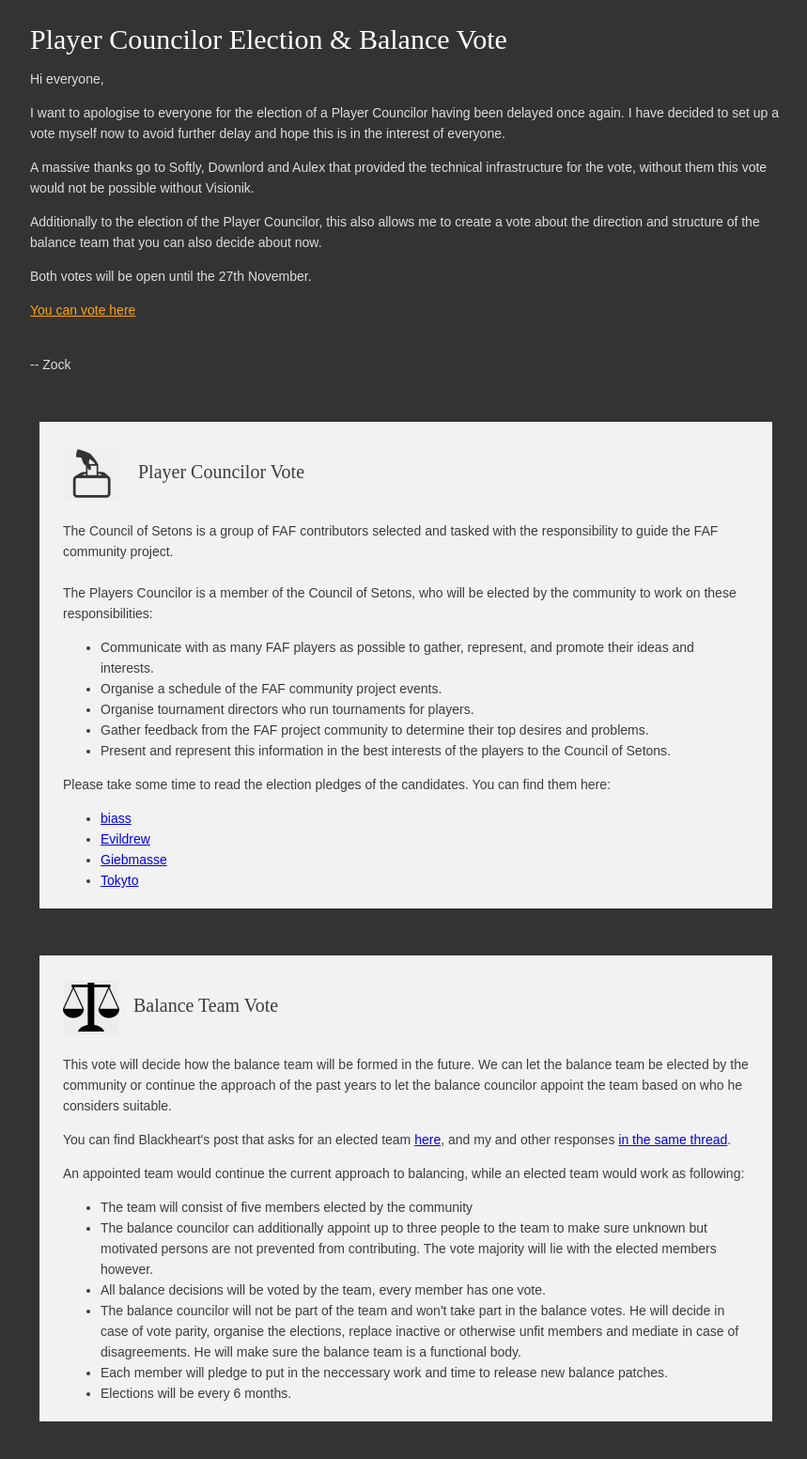
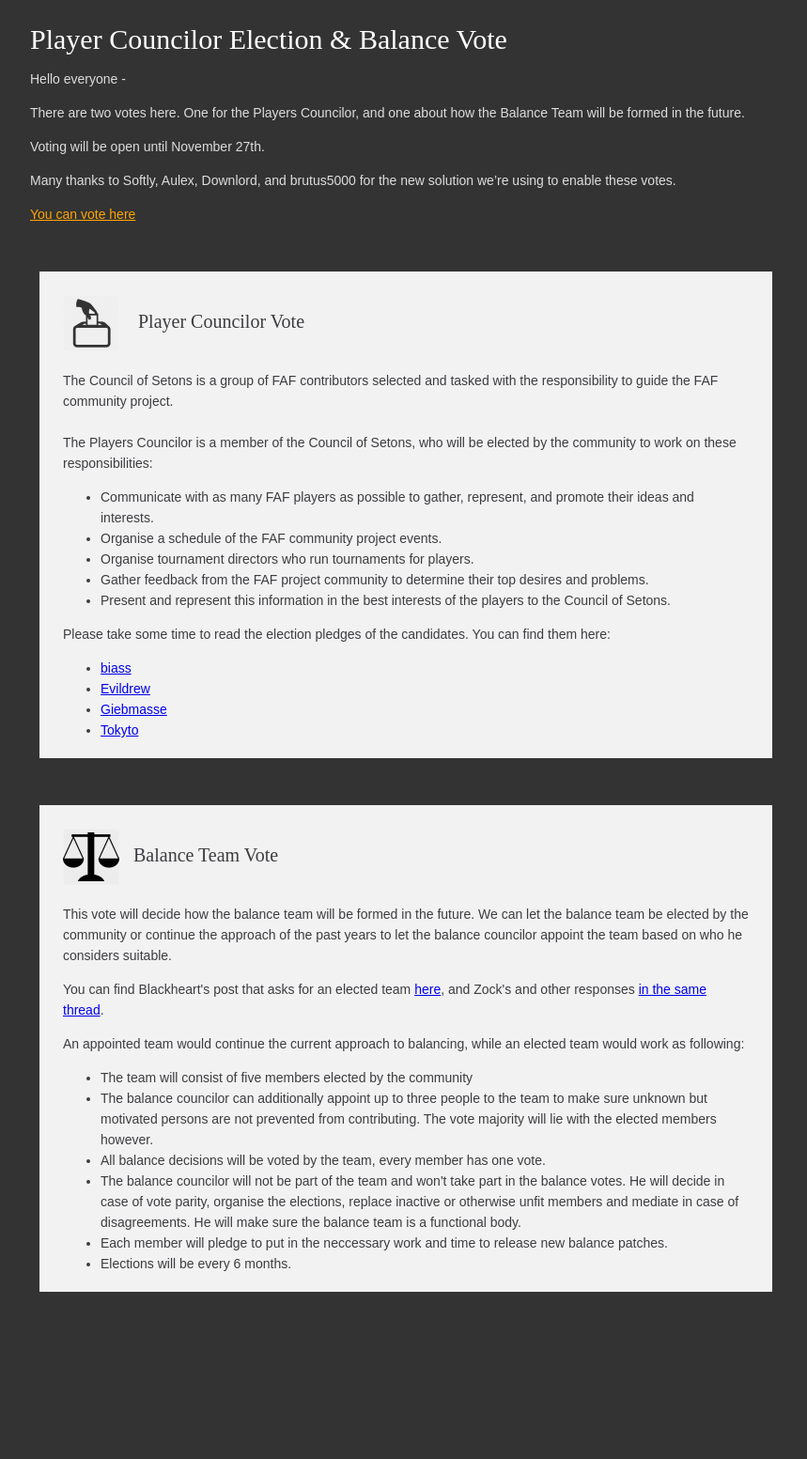
Before and after one commit to Zockyzock/softvote, a Flask app: page / in a window 1280 px wide. Shown: the top 1553 px of the page at 94% size, without its empty margins (208-1067 px from the left). After the commit the page ends 1375 px from the top, so only its background shows below. Run offline with Flask 2, Linux system fonts and the light colour scheme; some web fonts are replaced.

Commit message:
Update home.html

```diff
--- a/webapp/templates/home.html
+++ b/webapp/templates/home.html
@@ -15,13 +15,11 @@
                     <td id="main">
                         <div id="intro">
                             <h1>Player Councilor Election & Balance Vote</h1>
-                            <p>Hi everyone,</p>
-							<p>I want to apologise to everyone for the election of a Player Councilor having been delayed once again. I have decided to set up a vote myself now to avoid further delay and hope this is in the interest of everyone.</p>
-                            <p>A massive thanks go to Softly, Downlord and Aulex that provided the technical infrastructure for the vote, without them this vote would not be possible without Visionik.</p>
-							<p>Additionally to the election of the Player Councilor, this also allows me to create a vote about the direction and structure of the balance team that you can also decide about now.</p>
-							<p>Both votes will be open until the 27th November.</p>
-							<p><a href="/login" style="color: orange; vcolor: red">You can vote here</a></p>
-                            <p><br>-- Zock</p>
+                       		<p>Hello everyone -</p>
+				<p>There are two votes here.  One for the Players Councilor, and one about how the Balance Team will be formed in the future.</p>
+                      		<p>Voting will be open until November 27th.</p>
+				<p>Many thanks to Softly, Aulex, Downlord, and brutus5000 for the new solution we’re using to enable these votes.</p>
+				<p><a href="/login" style="color: orange; vcolor: red">You can vote here</a></p>
                         </div>
 
 
@@ -50,7 +48,7 @@
                         <div id="aeont1maa" class="card">
                             <h3><img src="/static/img/balance.png">Balance Team Vote</h3>
                             <p>This vote will decide how the balance team will be formed in the future. We can let the balance team be elected by the community or continue the approach of the past years to let the balance councilor appoint the team based on who he considers suitable.</p>
-							<p>You can find Blackheart's post that asks for an elected team <a href="http://forums.faforever.com/viewtopic.php?f=67&t=13130">here</a>, and my and other responses <a href="http://forums.faforever.com/viewtopic.php?f=67&t=13130&start=40#p135382">in the same thread</a>.</p>
+							<p>You can find Blackheart's post that asks for an elected team <a href="http://forums.faforever.com/viewtopic.php?f=67&t=13130">here</a>, and Zock's and other responses <a href="http://forums.faforever.com/viewtopic.php?f=67&t=13130&start=40#p135382">in the same thread</a>.</p>
 							<p>An appointed team would continue the current approach to balancing, while an elected team would work as following:
 							<ul>
 							<li>The team will consist of five members elected by the community</li>
```
